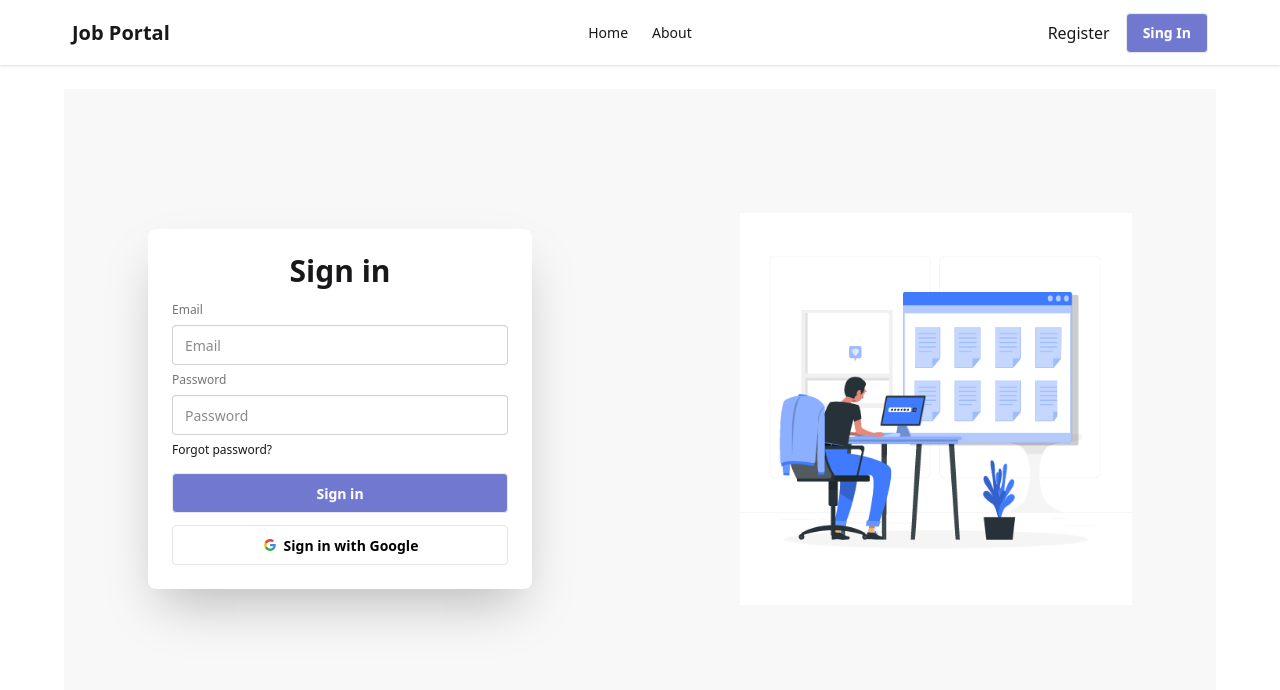
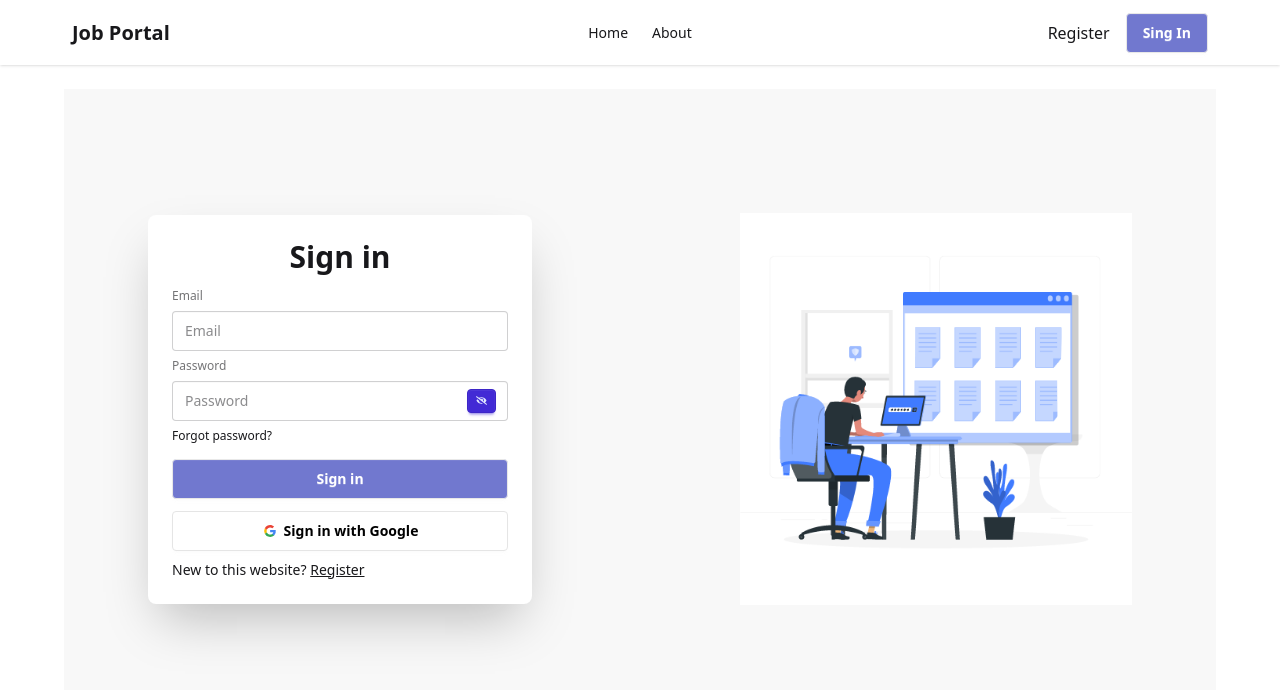
Before and after one commit to mahmud-reza-rafsun/job-portal-client, a React (Vite) app: page /sign-in in a window 1280 px wide. Shown: the top 690 px of the page. Built offline with nearby package versions, Linux system fonts and the light colour scheme; no server answers.

Commit message:
sing in with email

```diff
--- a/package.json
+++ b/package.json
@@ -16,6 +16,7 @@
     "react": "^19.1.0",
     "react-dom": "^19.1.0",
     "react-hot-toast": "^2.5.2",
+    "react-icons": "^5.5.0",
     "react-router-dom": "^7.6.2",
     "tailwindcss": "^4.1.10"
   },
--- a/src/Authentication/Register.jsx
+++ b/src/Authentication/Register.jsx
@@ -1,11 +1,14 @@
 import Lottie from "lottie-react";
 import RegisterAnimation from "../assets/animations/register.json"
-import { useContext } from "react";
+import { useContext, useState } from "react";
 import AuthContext from "../context/AuthContext/AuthContext";
 import toast from "react-hot-toast";
+import { FaEye, FaEyeSlash } from "react-icons/fa";
+import { Link } from "react-router-dom";
 
 const Register = () => {
     const { createUserWithEmail, createUserWithGoogle } = useContext(AuthContext);
+    const [showPassword, setShowPassword] = useState(null);
     const handleRegister = (e) => {
         e.preventDefault();
         const form = e.target;
@@ -47,13 +50,19 @@ const Register = () => {
                             <label className="label">Email</label>
                             <input type="email" name="email" className="input w-full" placeholder="Email" />
                             <label className="label">Password</label>
-                            <input type="password" name="password" className="input w-full" placeholder="Password" />
+                            <div className="relative">
+                                <input type={showPassword ? "text" : "password"} name="password" className="input w-full" placeholder="Password" />
+                                <div onClick={() => setShowPassword(!showPassword)} className="btn btn-primary btn-xs absolute top-2 right-3 z-50">
+                                    {showPassword ? <FaEye /> : <FaEyeSlash />}
+                                </div>
+                            </div>
                             <button className="btn bg-[#7178CF] text-white mt-2">Register</button>
                         </form>
                         <button onClick={handleGoogleRegister} className="btn bg-white text-black border-[#e5e5e5]">
                             <svg aria-label="Google logo" width="16" height="16" xmlns="http://www.w3.org/2000/svg" viewBox="0 0 512 512"><g><path d="m0 0H512V512H0" fill="#fff"></path><path fill="#34a853" d="M153 292c30 82 118 95 171 60h62v48A192 192 0 0190 341"></path><path fill="#4285f4" d="m386 400a140 175 0 0053-179H260v74h102q-7 37-38 57"></path><path fill="#fbbc02" d="m90 341a208 200 0 010-171l63 49q-12 37 0 73"></path><path fill="#ea4335" d="m153 219c22-69 116-109 179-50l55-54c-78-75-230-72-297 55"></path></g></svg>
                             Register with Google
                         </button>
+                        <p>Already have an account? <Link className="underline" to="/sign-in">Sign In</Link></p>
                     </div>
                 </div>
             </div>
--- a/src/Authentication/SignIn.jsx
+++ b/src/Authentication/SignIn.jsx
@@ -1,7 +1,31 @@
 import Lottie from "lottie-react";
 import SignInAnimation from '../assets/animations/signIn.json'
+import { useContext, useState } from "react";
+import AuthContext from "../context/AuthContext/AuthContext";
+import toast from "react-hot-toast";
+import { FaEye, FaEyeSlash } from "react-icons/fa";
+import { Link } from "react-router-dom";
 
 const SignIn = () => {
+    const { signInWithEmail } = useContext(AuthContext);
+    const [showPassword, setShowPassword] = useState(null);
+    const handleSignIn = (e) => {
+        e.preventDefault();
+        const form = e.target;
+        const email = form.email.value;
+        const password = form.password.value;
+        console.log(email, password);
+
+        // singInWithEmail
+        signInWithEmail(email, password)
+            .then(result => {
+                toast.success('Register Successfull');
+                console.log(result);
+            })
+            .catch(error => {
+                toast.error(error.message);
+            })
+    }
     return (
         <div className="hero bg-base-200 min-h-[80vh]">
             <div className="hero-content flex-col gap-12 lg:gap-52 lg:flex-row-reverse">
@@ -11,11 +35,16 @@ const SignIn = () => {
                 <div className="card bg-base-100 w-full max-w-sm shrink-0 shadow-2xl">
                     <div className="card-body">
                         <h1 className="text-2xl lg:text-3xl text-center font-semibold">Sign in</h1>
-                        <form className="fieldset">
+                        <form onSubmit={handleSignIn} className="fieldset">
                             <label className="label">Email</label>
                             <input type="email" name="email" className="input w-full" placeholder="Email" />
                             <label className="label">Password</label>
-                            <input type="password" name="password" className="input w-full" placeholder="Password" />
+                            <div className="relative">
+                                <input type={showPassword ? "text" : "password"} name="password" className="input w-full" placeholder="Password" />
+                                <div onClick={() => setShowPassword(!showPassword)} className="btn btn-primary btn-xs absolute top-2 right-3 z-50">
+                                    {showPassword ? <FaEye /> : <FaEyeSlash />}
+                                </div>
+                            </div>
                             <div><a className="link link-hover">Forgot password?</a></div>
                             <button className="btn bg-[#7178CF] text-white mt-2">Sign in</button>
                         </form>
@@ -23,6 +52,7 @@ const SignIn = () => {
                             <svg aria-label="Google logo" width="16" height="16" xmlns="http://www.w3.org/2000/svg" viewBox="0 0 512 512"><g><path d="m0 0H512V512H0" fill="#fff"></path><path fill="#34a853" d="M153 292c30 82 118 95 171 60h62v48A192 192 0 0190 341"></path><path fill="#4285f4" d="m386 400a140 175 0 0053-179H260v74h102q-7 37-38 57"></path><path fill="#fbbc02" d="m90 341a208 200 0 010-171l63 49q-12 37 0 73"></path><path fill="#ea4335" d="m153 219c22-69 116-109 179-50l55-54c-78-75-230-72-297 55"></path></g></svg>
                             Sign in with Google
                         </button>
+                        <p>New to this website? <Link className="underline" to="/register">Register</Link></p>
                     </div>
                 </div>
             </div>
```
Also changed, not shown: src/context/AuthContext/AuthProvider.jsx (+7 -5 lines), 1 other file (tests, documents, lock files or other folders).
